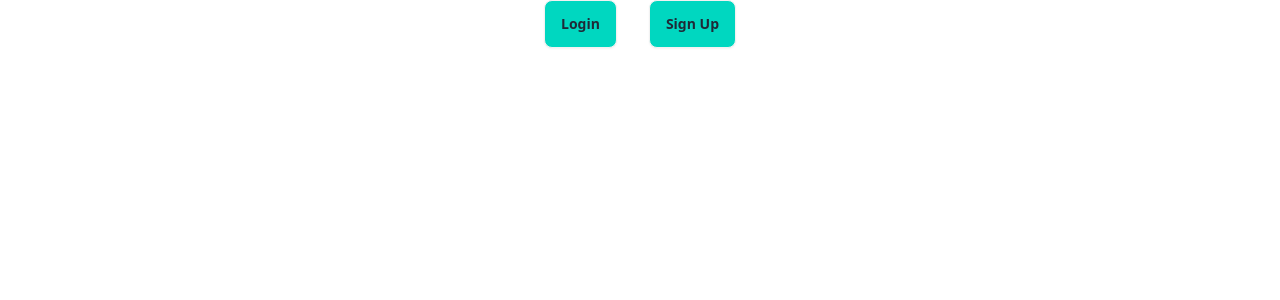
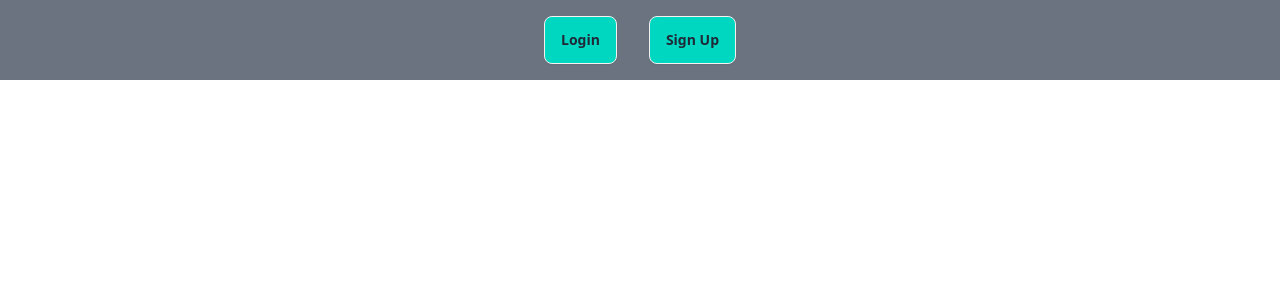
Before and after one commit to Amit-Biswas-WD/Auth-Introduction-And-Provider-Routes, a React (Vite) app: page / in a window 1280 px wide. Shown: the top 300 px of the page. Built offline with nearby package versions, Linux system fonts and the light colour scheme.

Commit message:
NavLink Modify

```diff
--- a/src/components/Header/Header.jsx
+++ b/src/components/Header/Header.jsx
@@ -2,9 +2,9 @@ import { NavLink } from "react-router-dom"
 
 const Header = () => {
   return (
-    <div className="flex gap-8 justify-center">
-        <NavLink className="btn bg-accent" onClick={`/login`}>Login</NavLink>
-        <NavLink className="btn bg-accent" onClick={`/sign-up`}>Sign Up</NavLink>
+    <div className="flex gap-8 justify-center py-4">
+        <NavLink className="btn bg-accent" to={`/login`}>Login</NavLink>
+        <NavLink className="btn bg-accent" to={`/sign-up`}>Sign Up</NavLink>
     </div>
   )
 }
--- a/src/components/Main/Main.jsx
+++ b/src/components/Main/Main.jsx
@@ -1,13 +1,13 @@
-import { Outlet } from "react-router-dom"
-import Header from "../Header/Header"
+import { Outlet } from "react-router-dom";
+import Header from "../Header/Header";
 
 const Main = () => {
   return (
-    <div>
-        <Header/>
-        <Outlet/>
+    <div className="bg-gray-500">
+      <Header />
+      <Outlet />
     </div>
-  )
-}
+  );
+};
 
-export default Main
+export default Main;
```
